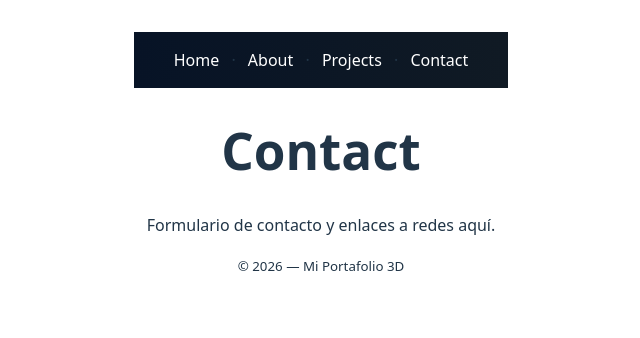
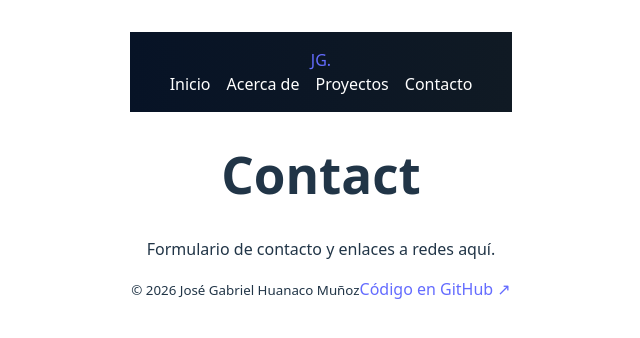
Before and after one commit to JOSETRA44/mi_portafolio, a React (Vite) app: page /contact in a window 1280 px wide. Shown: the top 338 px of the page, without its empty margins (319-959 px from the left). Built offline with nearby package versions, Linux system fonts and the light colour scheme.

Commit message:
feat(ui): update header and footer

```diff
--- a/src/components/Footer.jsx
+++ b/src/components/Footer.jsx
@@ -1,9 +1,10 @@
-import React from 'react'
+import { profile } from '../data/portfolio'
 
 export default function Footer() {
   return (
     <footer className="site-footer">
-      <small>© {new Date().getFullYear()} — Mi Portafolio 3D</small>
+      <small>© {new Date().getFullYear()} {profile.name}</small>
+      <a href={profile.repository} target="_blank" rel="noopener noreferrer">Código en GitHub <span aria-hidden="true">↗</span></a>
     </footer>
   )
 }
--- a/src/components/Header.jsx
+++ b/src/components/Header.jsx
@@ -1,17 +1,23 @@
-import React from 'react'
-import { Link } from 'react-router-dom'
+import { NavLink } from 'react-router-dom'
+import { profile } from '../data/portfolio'
+
+const links = [
+  { to: '/', label: 'Inicio', end: true },
+  { to: '/about', label: 'Acerca de' },
+  { to: '/projects', label: 'Proyectos' },
+  { to: '/contact', label: 'Contacto' },
+]
 
 export default function Header() {
   return (
     <header className="site-header">
-      <nav>
-        <Link to="/">Home</Link>
-        <span> · </span>
-        <Link to="/about">About</Link>
-        <span> · </span>
-        <Link to="/projects">Projects</Link>
-        <span> · </span>
-        <Link to="/contact">Contact</Link>
+      <NavLink className="brand" to="/" aria-label={`Portafolio de ${profile.shortName}, ir al inicio`}>JG<span>.</span></NavLink>
+      <nav aria-label="Navegación principal">
+        {links.map(({ to, label, end }) => (
+          <NavLink key={to} to={to} end={end} className={({ isActive }) => isActive ? 'nav-link active' : 'nav-link'}>
+            {label}
+          </NavLink>
+        ))}
       </nav>
     </header>
   )
```
